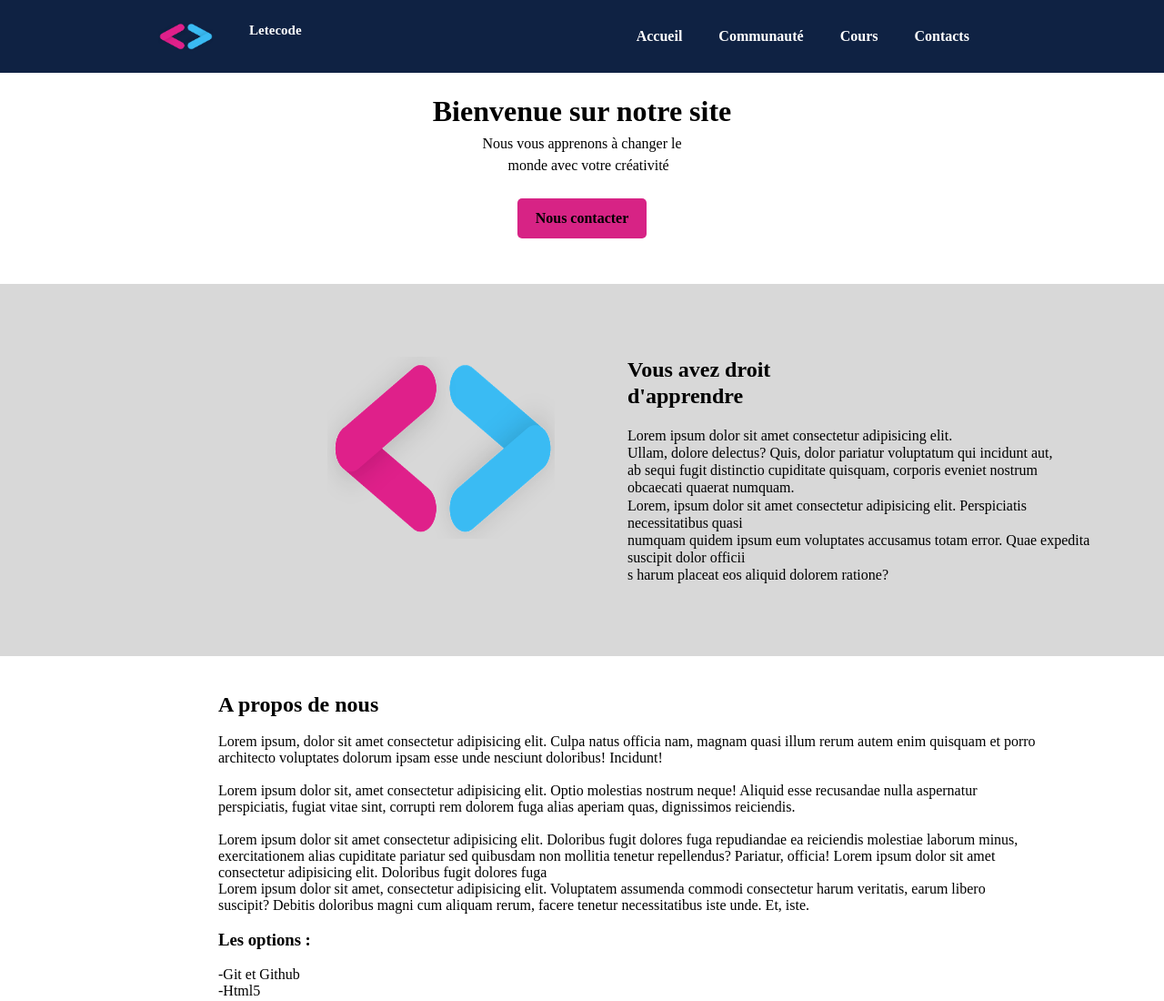
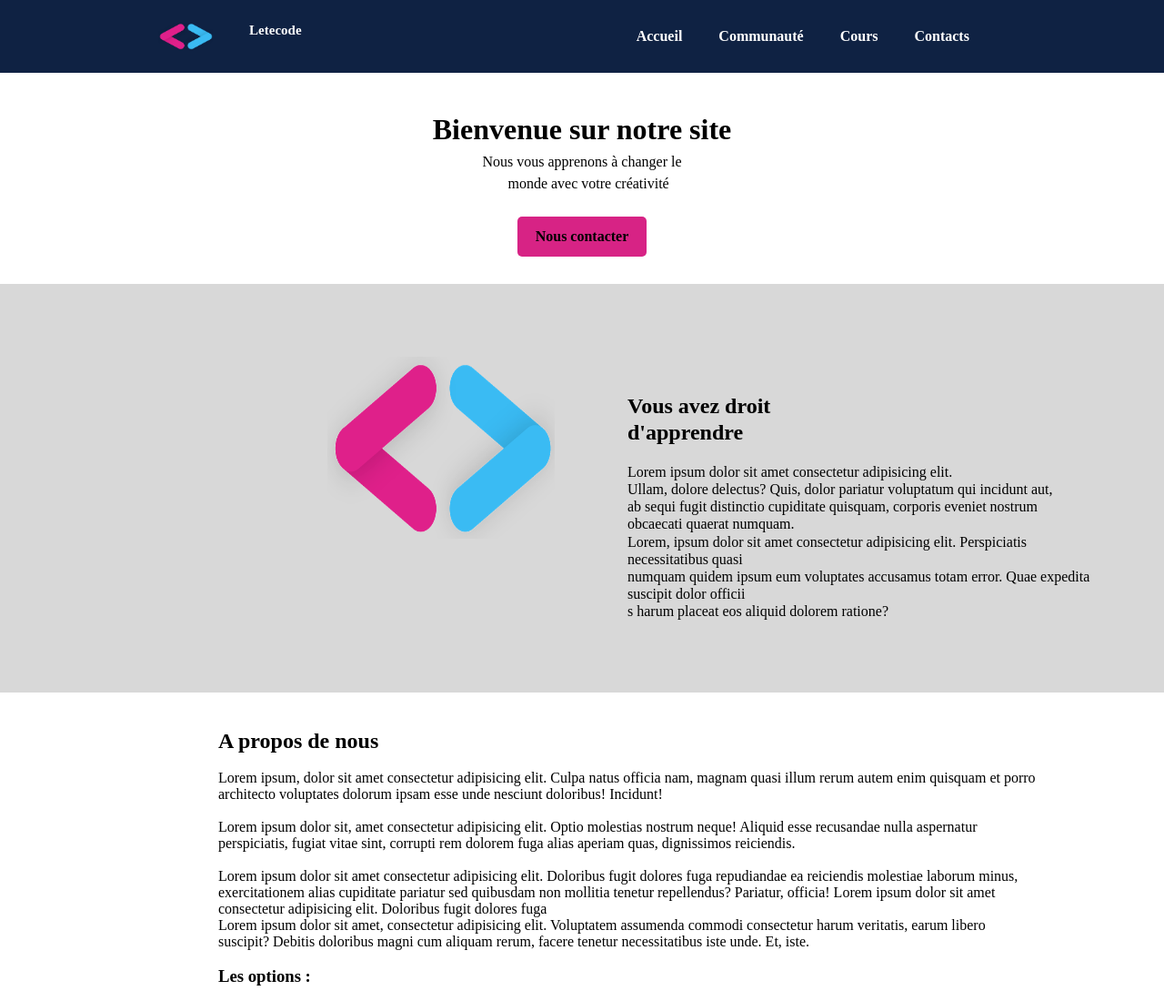
Before and after one commit to Hermesmavinga/TP2, a plain HTML site: page Tp2.html in a window 1280 px wide. Shown: the top 1100 px of the page at 91% size. Drawn offline with Linux system fonts and the light colour scheme.

Commit message:
quatrieme commit

```diff
--- a/Tp2.css
+++ b/Tp2.css
@@ -130,3 +130,7 @@ footer{
     color: #fff;
     margin-top: 5vh;
 }
+
+h1{
+    margin-top: 5vh;
+}
```
